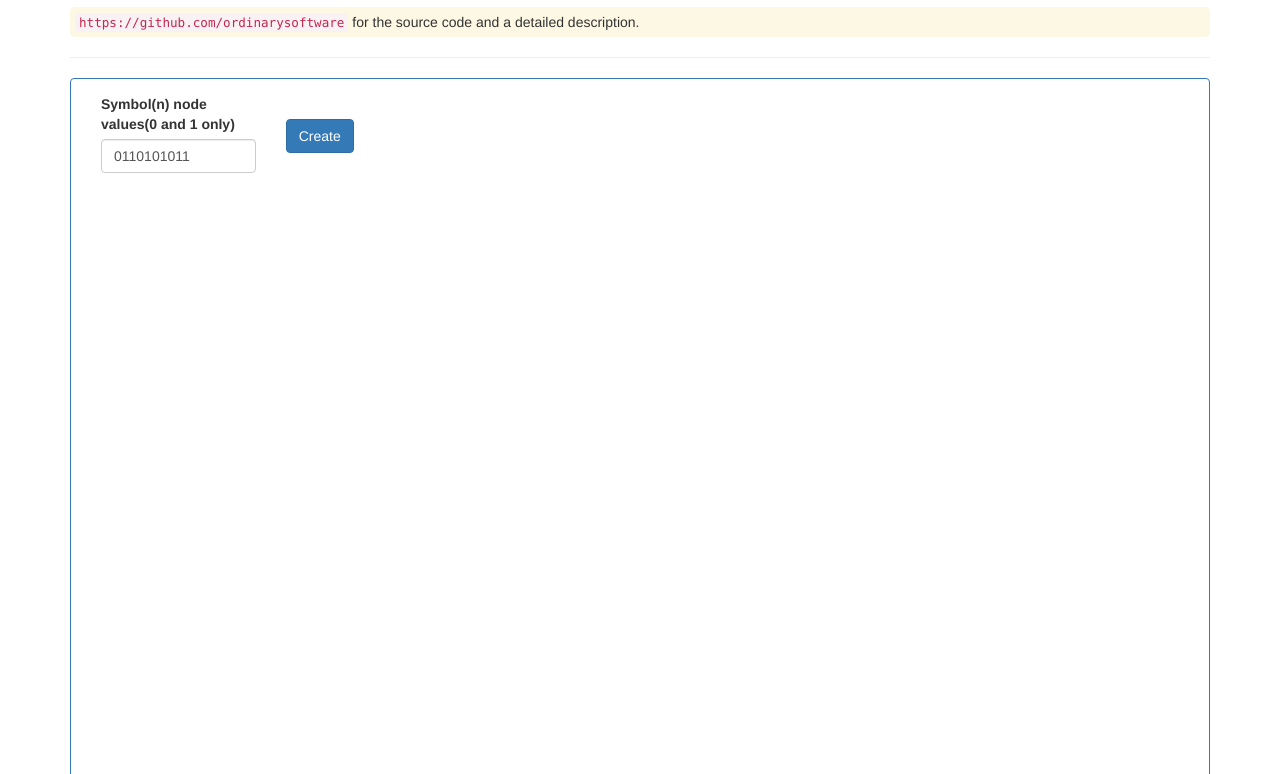
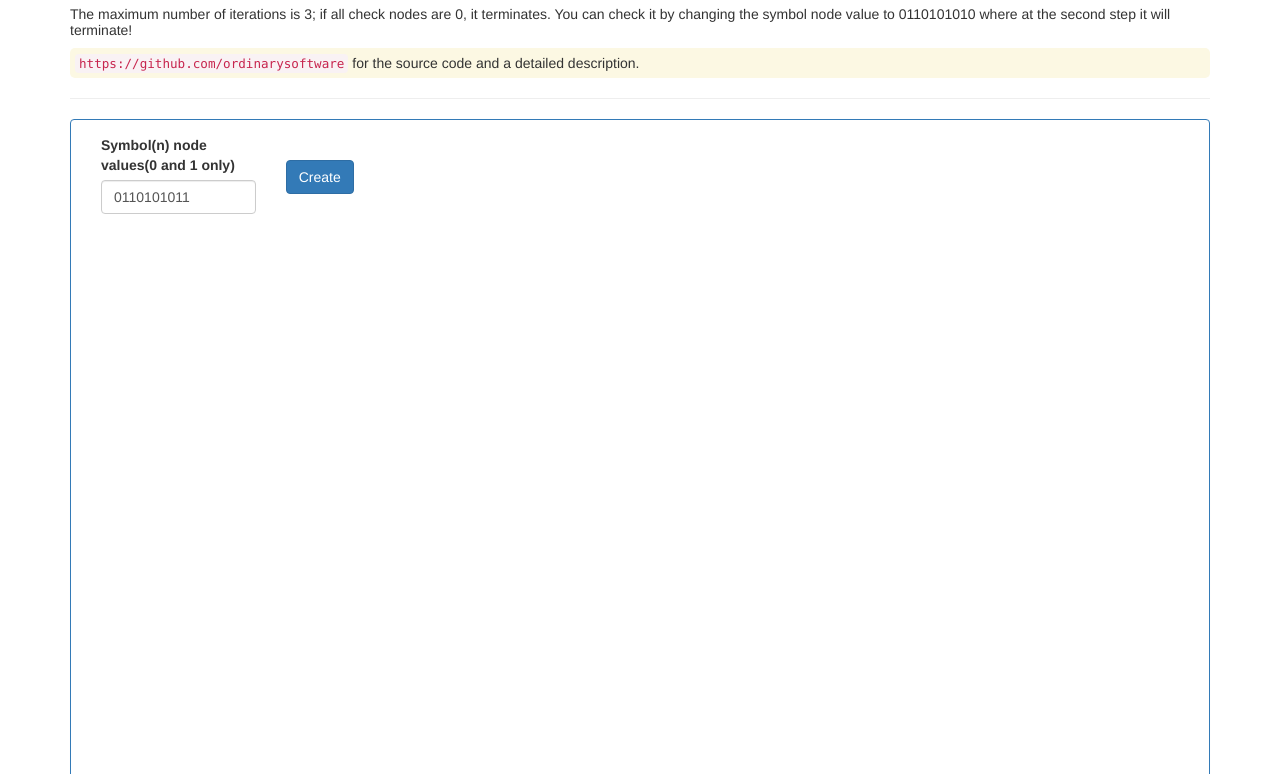
Before and after one commit to ordinarysoftware/Gallagar-A-algorithm, a plain HTML site: page index.html in a window 1280 px wide. Shown: the part 142-916 px from the top of the page. Drawn offline with nearby package versions, Linux system fonts and the light colour scheme.

Commit message:
Update index.html

```diff
--- a/index.html
+++ b/index.html
@@ -56,6 +56,10 @@
         The Gallagar A algorithm
         LDPC code construction
       </h4>
+      <h5>
+        The maximum number of iterations is 3; if all check nodes are 0, it terminates.
+        You can check it by changing the symbol node value to 0110101010 where at the second step it will terminate!
+      </h5>
       <p class="bg-warning">
 
         <a href="https://github.com/ordinarysoftware"
```
